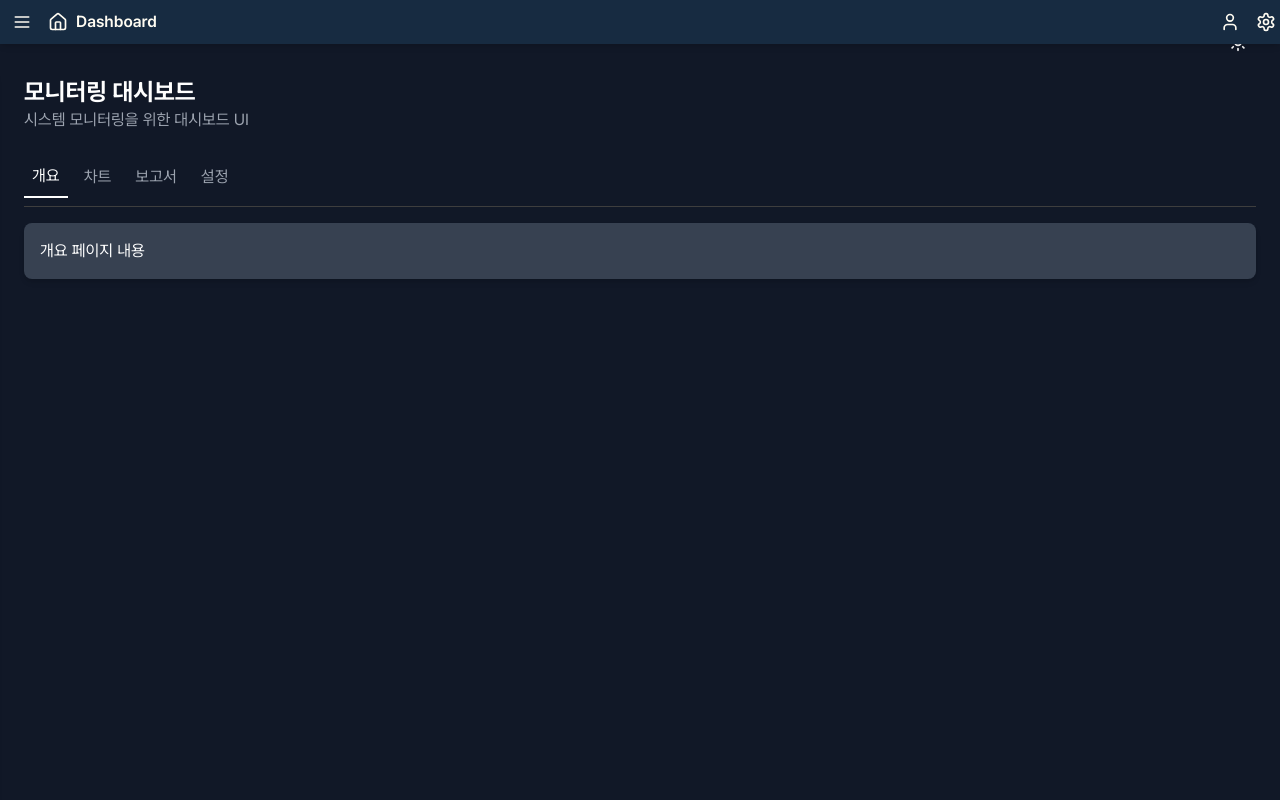
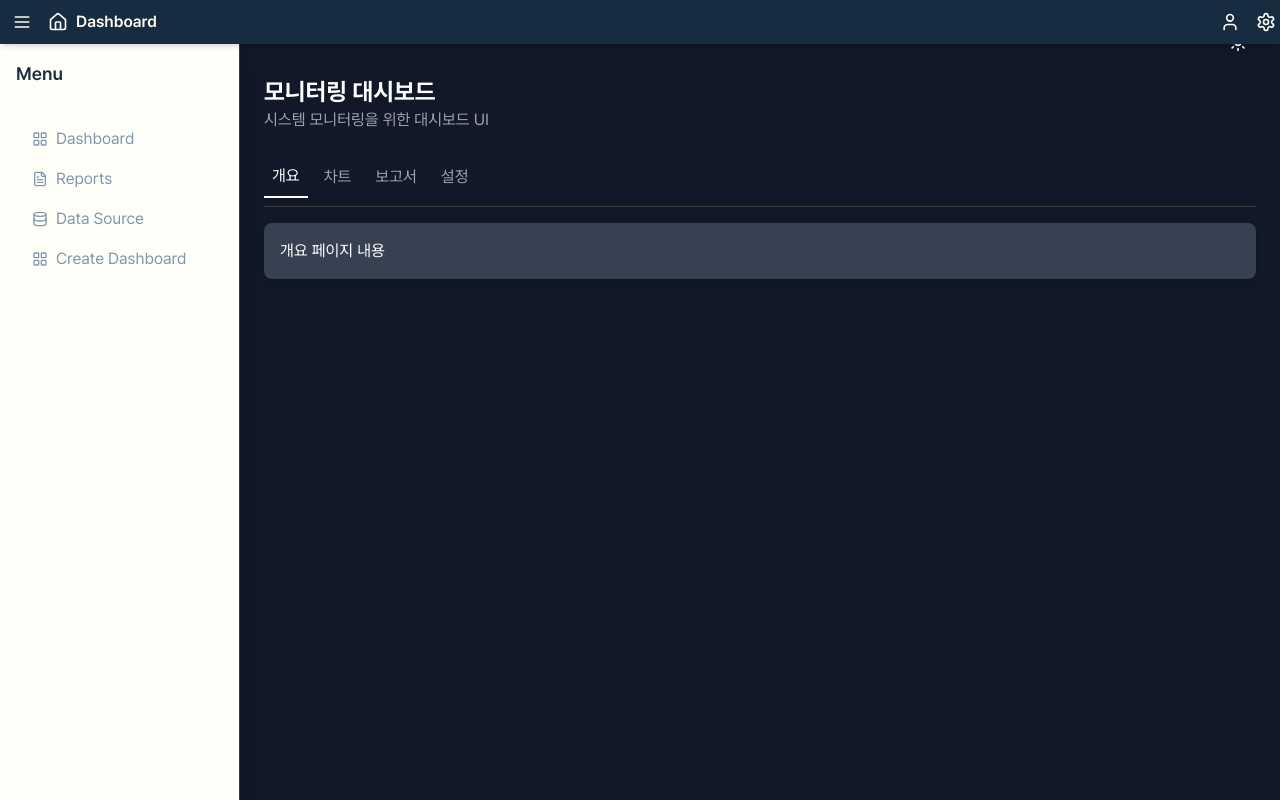
Before and after one commit to m0oMoo/monitoring_client, a Next.js app: page /design1 in a window 1280 px wide. Built offline with nearby package versions, Linux system fonts and the light colour scheme.

Commit message:
feat: Update layout.tsx

```diff
--- a/src/app/components/layout/layout.tsx
+++ b/src/app/components/layout/layout.tsx
@@ -5,7 +5,7 @@ import Header from "./header";
 import LeftMenu from "./leftMenu";
 
 const Layout = ({ children }: { children: ReactNode }) => {
-  const [menuOpen, setMenuOpen] = useState(false);
+  const [menuOpen, setMenuOpen] = useState<boolean>(true);
 
   return (
     <div className="flex flex-col h-screen">
@@ -21,7 +21,6 @@ const Layout = ({ children }: { children: ReactNode }) => {
         <LeftMenu />
       </div>
 
-      {/* Main Content (메뉴가 열리면 오른쪽으로 밀리도록 설정) */}
       <main
         className={`flex-1 transition-all duration-500 ${
           menuOpen ? "ml-60" : "ml-0"
```
